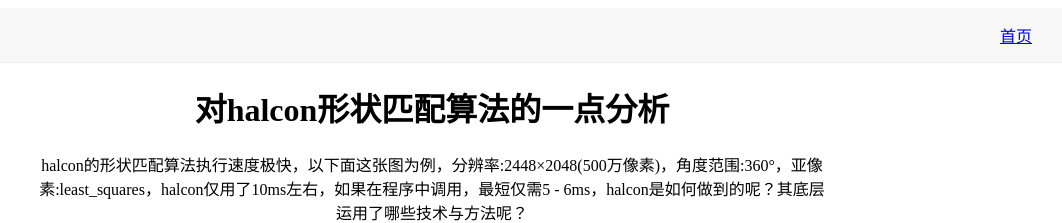
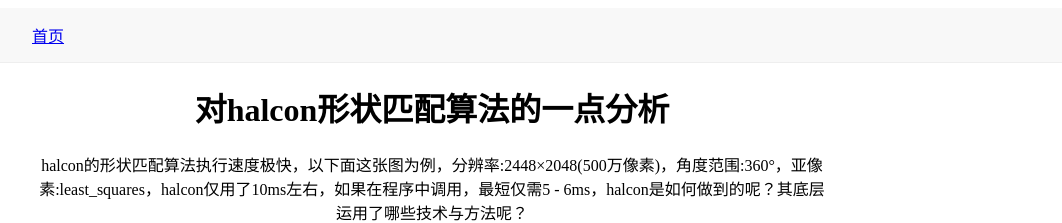
Before and after one commit to mwwzbinf/mwwzbinf.github.io, a Jekyll site: the page built from _posts/2025-07-26-对halcon形状匹配算法的一点分析.md, in a window 1280 px wide. Shown: the top 223 px of the page, without its empty margins (208-1270 px from the left). Built offline with Jekyll 4.4.1, drawn with Linux system fonts in a browser that asks for light colours.

Commit message:
style.css

```diff
--- a/assets/css/style.css
+++ b/assets/css/style.css
@@ -2,6 +2,7 @@
 .post-content {
     max-width: 800px;   /* 限制最大宽度，避免过宽 */
     margin: 0 auto;     /* 水平居中 */
+	padding: 0 20px;
     text-align: center; /* 文本居中 */
 }
 
@@ -39,6 +40,7 @@
     }
 }
 
+/* 页眉样式 */
 .site-header {
     background: #f8f8f8;
     padding: 15px 0;
@@ -47,18 +49,14 @@
 
 .header-nav {
     display: flex;
-    justify-content: space-between; /* 左右分开 */
+    justify-content: space-between;
     align-items: center;
-    max-width: 1200px;
+    max-width: 800px;  /* 与文章容器相同 */
     margin: 0 auto;
-    padding: 0 20px;
+    padding: 0 20px;    /* 与文章容器相同 */
 }
 
 .nav-left, .nav-right {
     display: flex;
-    gap: 20px; /* 导航项间距 */
+    gap: 20px;
 }
-
-.nav-right {
-    margin-left: auto; /* 确保右侧对齐 */
-}
```
